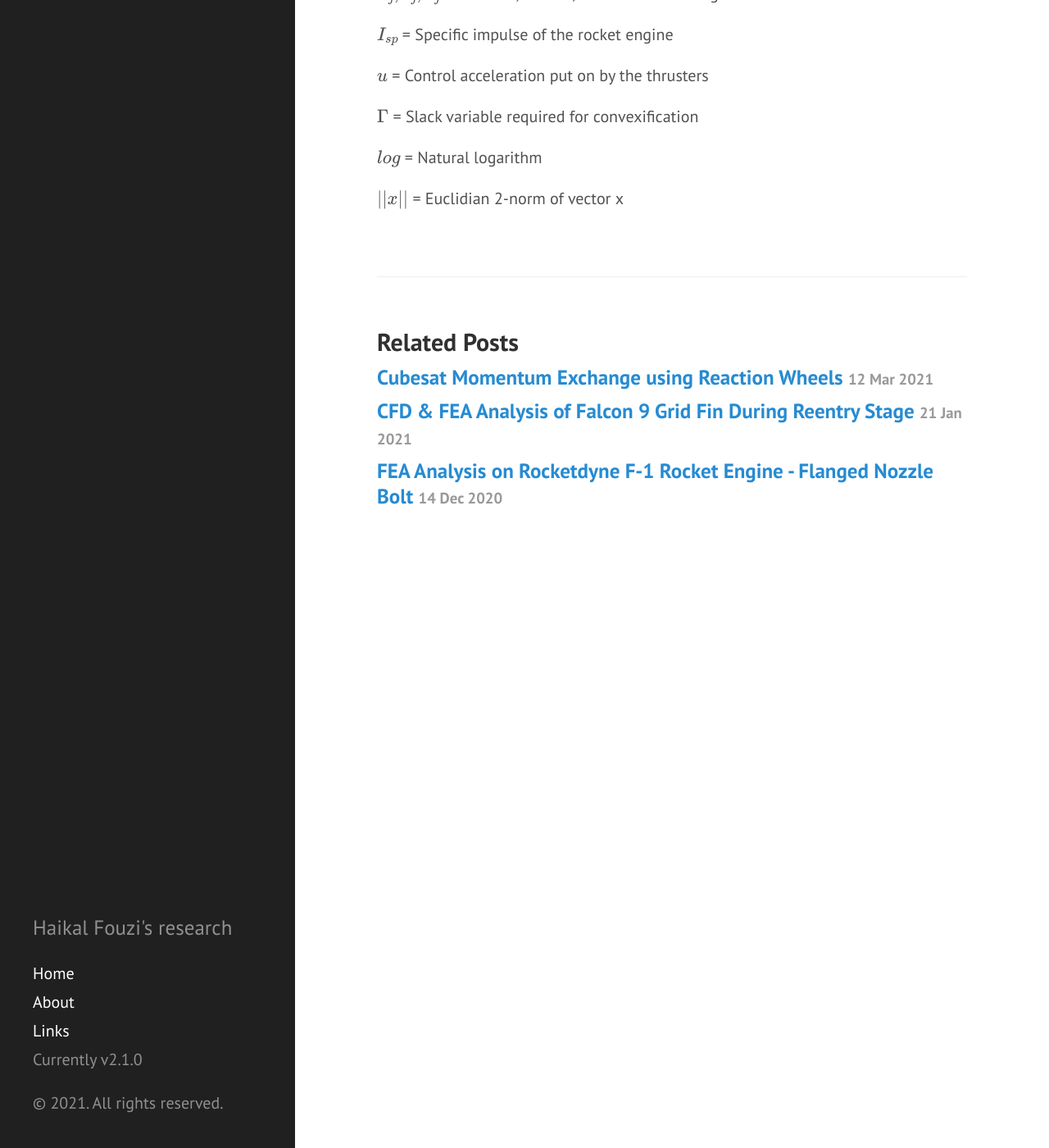
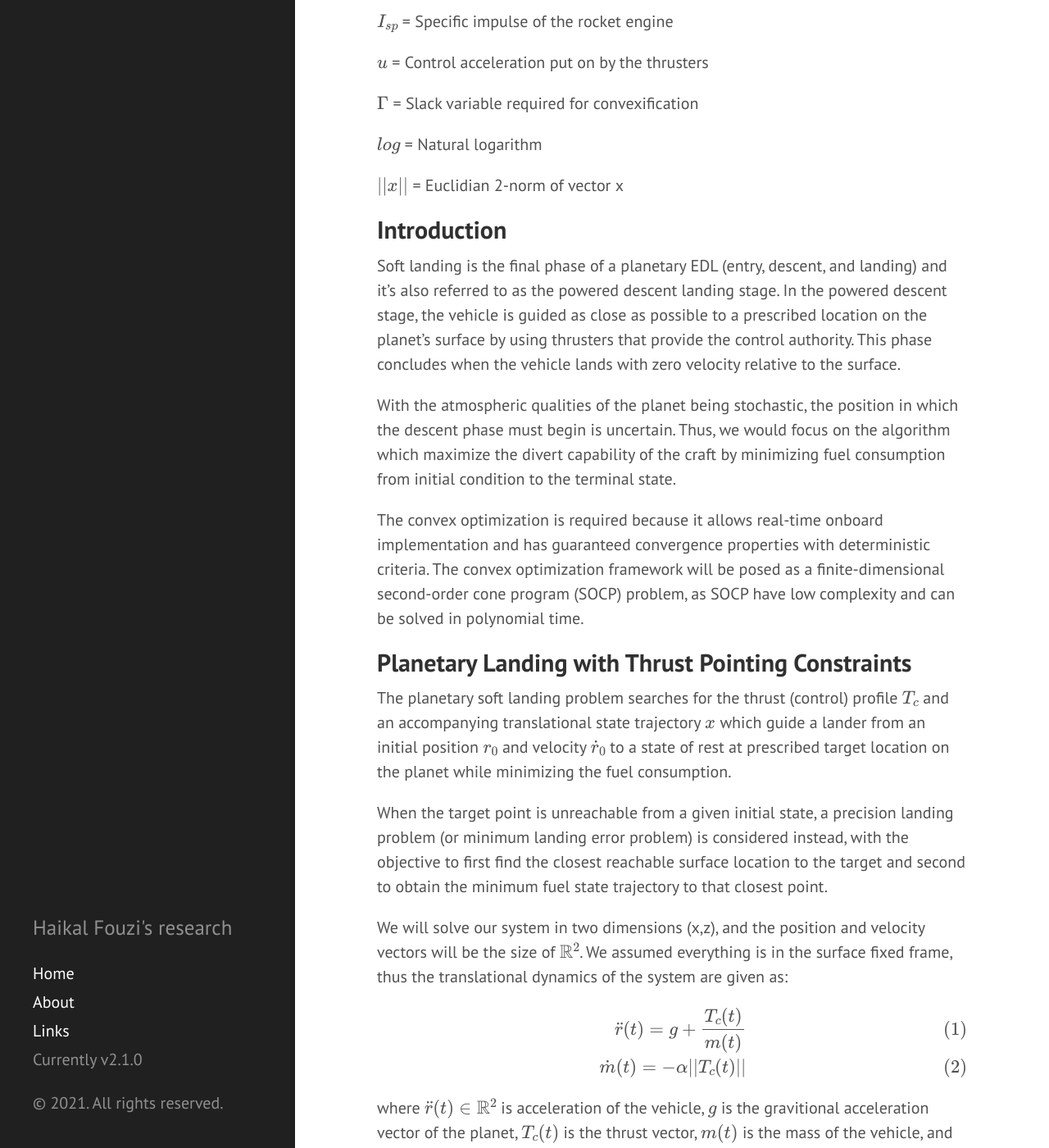
Before and after one commit to haikalfouzi/haikalfouzi.github.io, a Jekyll site: the page built from _posts/2021-01-03-Convex & Optimal Rocket Landing Guidance Control.md, in a window 1280 px wide and 1400 px high, scrolled down 2277 px. Shown: the whole window at 82% size. Built offline with Jekyll 4.4.1, drawn with Linux system fonts in a browser that asks for light colours; formulas are drawn with MathJax 3; some of the changed text lies outside the part shown.

Commit message:
updated landing post

```diff
--- a/_posts/2021-01-03-Convex & Optimal Rocket Landing Guidance Control.md
+++ b/_posts/2021-01-03-Convex & Optimal Rocket Landing Guidance Control.md
@@ -12,7 +12,7 @@ The goal of this study is to solve complex planetary soft landing problem with a
 
 The trajectory optimization problems are nontrivial due to nonconvex control constraints and will be formulated as a finite-dimensional second-order cone program (SOCP) where it could be solve iteratively.
 
-# Definition
+### Partial List of Notations
 
 $r$ = position
 
@@ -55,3 +55,33 @@ $\Gamma$ = Slack variable required for convexification
 $log$ = Natural logarithm
 
 $\vert \vert x \vert \vert$ = Euclidian 2-norm of vector x
+
+## Introduction
+
+Soft landing is the final phase of a planetary EDL (entry, descent, and landing) and it's also referred to as the powered descent landing stage. In the powered descent stage, the vehicle is guided as close as possible to a prescribed location on the planet's surface by using thrusters that provide the control authority. This phase concludes when the vehicle lands with zero velocity relative to the surface.
+
+With the atmospheric qualities of the planet being stochastic, the position in which the descent phase must begin is uncertain. Thus, we would focus on the algorithm which maximize the divert capability of the craft by minimizing fuel consumption from initial condition to the terminal state.
+
+The convex optimization is required because it allows real-time onboard implementation and has guaranteed convergence properties with deterministic criteria. The convex optimization framework will be posed as a finite-dimensional second-order cone program (SOCP) problem, as SOCP have low complexity and can be solved in polynomial time.
+
+## Planetary Landing with Thrust Pointing Constraints
+
+The planetary soft landing problem searches for the thrust (control) profile $T_c$  and an accompanying translational state trajectory $x$ which guide a lander from an initial position $r_0$ and velocity $\dot r_0$ to a state of rest at prescribed target location on the planet while minimizing the fuel consumption.
+
+When the target point is unreachable from a given initial state, a precision landing problem (or minimum landing error problem) is considered instead, with the objective to first find the closest reachable surface location to the target and second to obtain the minimum fuel state trajectory to that closest point.
+
+We will solve our system in two dimensions (x,z), and the position and velocity vectors will be the size of $\Bbb R^2$. We assumed everything is in the surface fixed frame, thus the translational dynamics of the system are given as:
+
+$$\begin{eqnarray}\ddot r(t) = g + \frac{T_c(t)}{m(t)}\\\dot m(t) = -\alpha \vert \vert T_c(t) \vert \vert \end{eqnarray}$$
+
+where $\ddot r(t) \in \Bbb R^2$ is acceleration of the vehicle, $g$ is the gravitional acceleration vector of the planet, $T_c(t)$ is the thrust vector, $m(t)$ is the mass of the vehicle, and $\alpha$ is a positive constant describing the fuel consumption rate.
+
+For $nth$ identical thrusters with nominal thrust level $T$ and specific impulse $I_{sp}$, we can denote the thrust vector and fuel consumption rate as follow:
+
+$$\begin{eqnarray}T_c = (nT\cos \phi)e\\\alpha = (I_{sp}g\cos \phi)^{-1}\end{eqnarray}$$
+
+But for simplicity, we'll assume vehicle with one engine and cantilever angle of 0 degrees.
+
+{% include image.html file="/landing/glideslope constraint.png" description="Glideslope Constraint" %}
+
+The main state constraints are the glide slope constraint on the position vector and an upper bound constraint on the velocity vector magnitude. The glide slope constraint is described in figure above and is imposed to ensure that the lander stays at a safe distance from the ground until it reaches its target. The upper bound on velocity is needed to avoid supersonic velocities for planets with atmosphere, where the control thrusters can become unreliable. Both of these constraints are convex and fit well to the convex optimization framework.
```
Also changed, not shown: image/landing/glideslope constraint.png (added).
